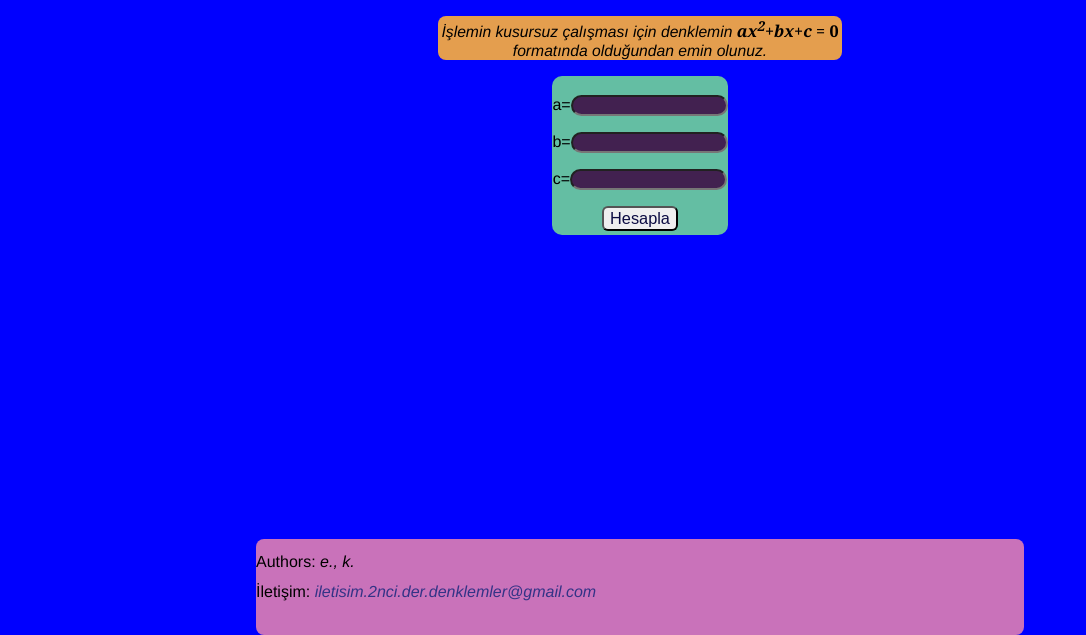
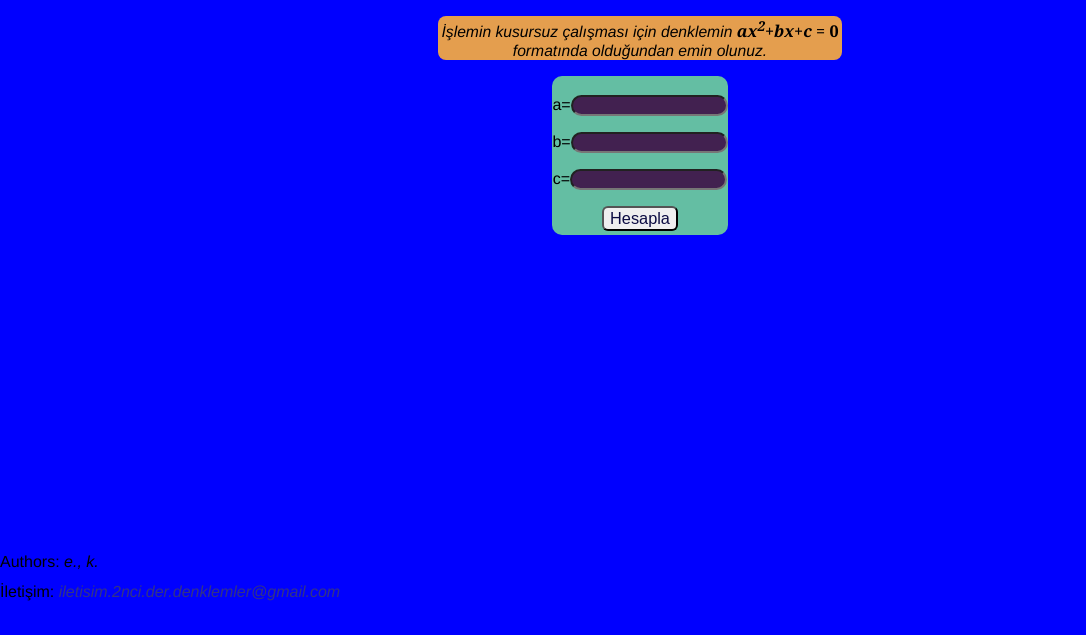
Before and after one commit to denklemcozucu/denklemcozucu.github.io, a plain HTML site: page index.html in a window 1280 px wide. Shown: the part 165-800 px from the top of the page, without its empty margins (0-1086 px from the left). Drawn offline with Linux system fonts and the light colour scheme.

Commit message:
Add files via upload

```diff
--- a/2nciDerecedenDenklemler_web-css.css
+++ b/2nciDerecedenDenklemler_web-css.css
@@ -51,10 +51,9 @@ body {
     text-shadow: rgba(42, 46, 77, 0.815);
     position: fixed;
     height: 12%;
-    background-color: rgb(201, 114, 186);
     bottom: 0px;
-    left: 20%;
-    right: 20%;
+    left: 0%;
+    right: 40%;
     border-radius: 8px;
     margin-bottom: 0px;
     text-align: left;
--- a/answer.js
+++ b/answer.js
@@ -19,7 +19,6 @@ function helloWorld(){
     var [sonuc, delta] = trying_part(a, b, c);
     document.getElementById("sonucb").innerHTML = sonuc;
     document.getElementById("deltab").innerHTML = delta;
-
 }
 
 //LIST FUNCTION
```
